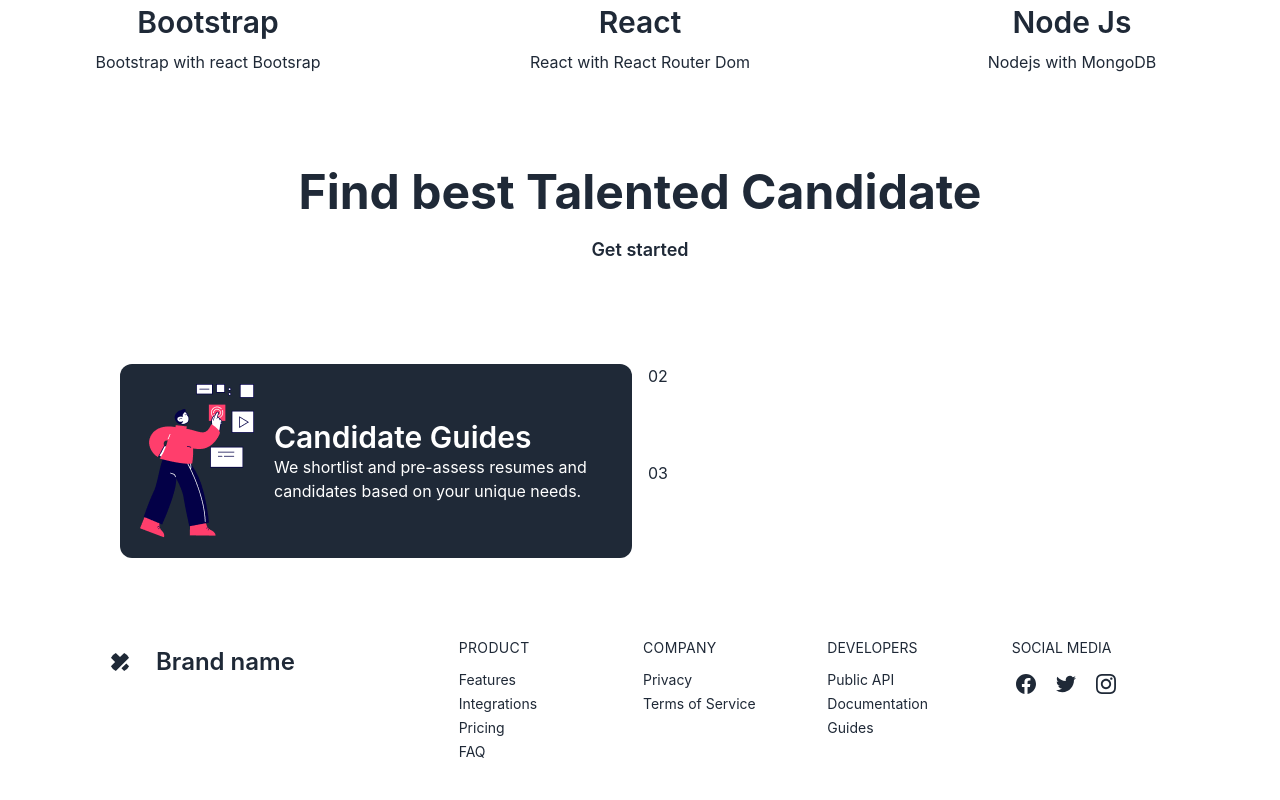
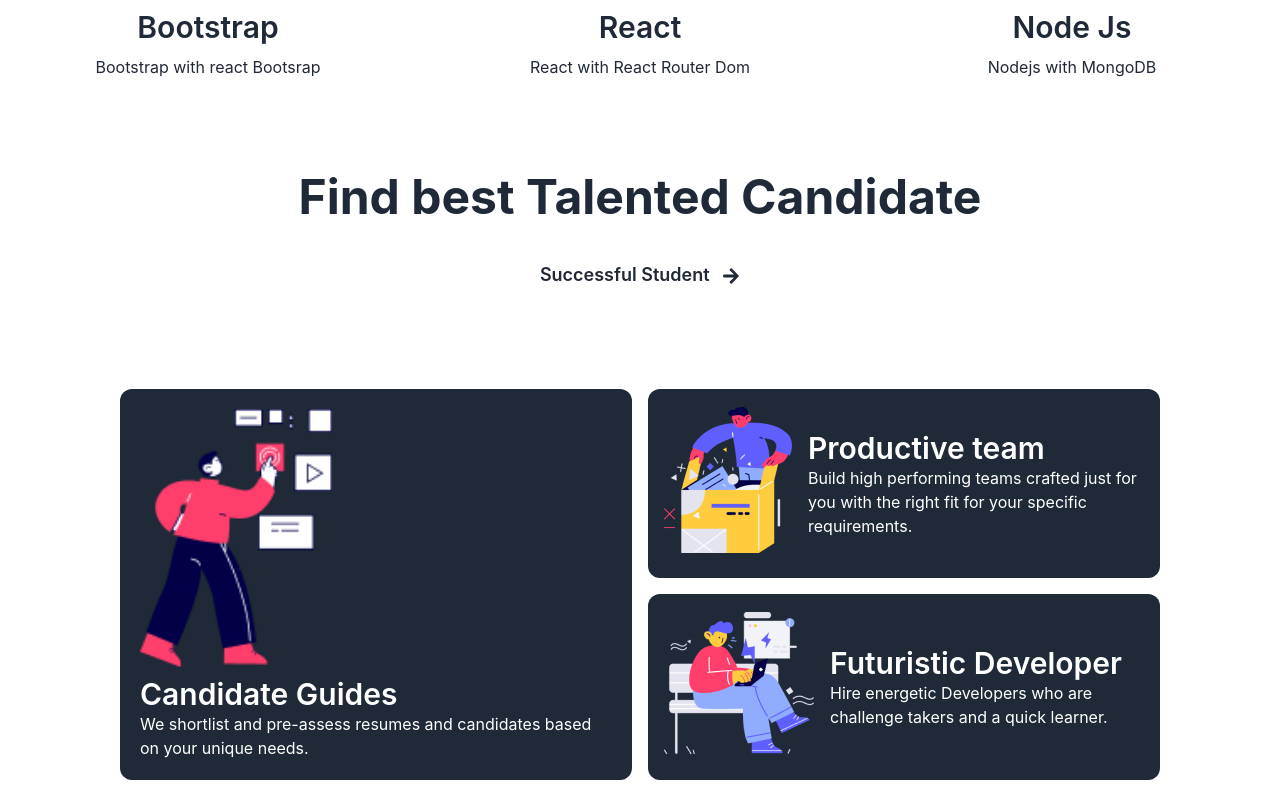
Before and after one commit to masudwebdeveloper/doc-technical-client, a React (Create React App) app: page / in a window 1280 px wide. Shown: the part 1500-2300 px from the top of the page. Built offline with nearby package versions, Linux system fonts and the light colour scheme; no server answers.

Commit message:
talented section is almost done

```diff
--- a/src/pages/Home/Home.jsx
+++ b/src/pages/Home/Home.jsx
@@ -1,15 +1,17 @@
 import React from 'react';
-import { FaBootstrap, FaCss3, FaHtml5, FaNodeJs, FaPlay, FaReact } from 'react-icons/fa';
+import { FaArrowRight, FaBootstrap, FaCss3, FaHtml5, FaNodeJs, FaPlay, FaReact } from 'react-icons/fa';
 import heroPhoto from '../../assets/brands/hero-photo.jpg'
 import photo1 from '../../assets/brands/masud-pic.jpg';
 import photo2 from '../../assets/brands/guides.png';
+import photo3 from '../../assets/brands/productive.png';
+import photo4 from '../../assets/brands/developer.png';
 
 const Home = () => {
 
    return (
       <div>
          <section className='dark:bg-gray-800 py-5 lg:py-10'>
-            <div className='grid grid-cols-1 lg:grid-cols-2 gap-5 container px-3 lg:px-20'>
+            <div className='grid grid-cols-1 lg:grid-cols-2 gap-5 container mx-auto  px-3'>
                <div className='flex flex-col justify-center p-5 lg:p-10'>
                   <h1 className='text-4xl lg:text-6xl mb-3 font-bold text-white'>I want work for NASA</h1>
                   <p className='text-lg lg:text-xl font-semibold text-white'>Online learning has become an integral component of higher education, as is evident by the steady emergence and growth of online course offerings and online academic and professional degree programs</p>
@@ -20,7 +22,7 @@
                </div>
             </div>
          </section >
-         <section className="light:bg-gray-800 py-5 lg:py-10 dark:text-gray-900 container lg:px-20">
+         <section className="light:bg-gray-800 py-5 lg:py-10 dark:text-gray-900 container mx-auto lg:px-20">
             <div className="container flex flex-col mx-auto lg:flex-row">
                <div className="w-full lg:w-1/3 p-5 relative" >
                   <img className='rounded-lg' src={photo1} alt="" />
@@ -90,26 +92,37 @@
             </div>
          </section>
 
-         <section className="light:bg-gray-800 dark:text-gray-800 lg:px-20">
+         <section className="light:bg-gray-800 dark:text-gray-800 lg:px-20 pb-5">
             <div className="container mx-auto flex flex-col items-center px-5 py-10 text-center  xl:max-w-3xl">
                <h1 className="text-4xl font-bold leading-none sm:text-5xl">Find best
                   <span className="dark:text-violet-400"> Talented</span> Candidate
                </h1>
-               <div className="flex flex-wrap justify-center">
-                  <button className="px-8 py-3 m-2 text-lg font-semibold rounded dark:bg-violet-400 dark:text-gray-900">Get started</button>
+               <div className="flex flex-wrap flex-row justify-center hover:translate-x-3 mt-5 transition duration-500">
+                  <button className="px-8 py-3 m-2 text-lg font-semibold rounded dark:bg-violet-400 dark:text-gray-900"> Successful Student <FaArrowRight className='inline ml-2'></FaArrowRight> </button>
                </div>
             </div>
-            <div class="container mx-auto px-5 lg:px-10 p-10 grid grid-cols-4 grid-rows-2 grid-flow-col gap-4">
-               <div class="row-span-3 col-span-2 bg-gray-800 rounded-xl flex items-center">
-                  <img className='p-5' src={photo2} alt="" />
+            <div className="container mx-auto px-5 lg:p-10 grid grid-flow-col-1 lg:grid-cols-4 gap-4">
+               <div className="lg:row-span-4 col-span-4 lg:col-span-2 bg-gray-800 rounded-xl flex flex-col p-5 " data-aos="fade-left">
+                  <img className='w-48 mb-2' src={photo2} alt="" />
                   <div className='pr-3'>
                      <h3 className='text-white text-3xl font-semibold'>Candidate Guides</h3>
                      <p className='text-white'>We shortlist and pre-assess resumes and candidates based on your unique needs.</p>
                   </div>
-
                </div>
-               <div class="col-span-2">02</div>
-               <div class="col-span-2">03</div>
+               <div className="col-span-4 lg:col-span-2 row-span-2 flex items-center bg-gray-800 rounded-xl " data-aos="fade-up">
+               <img className='w-48 mb-2 p-4' src={photo3} alt="" />
+                  <div className='pr-3'>
+                     <h3 className='text-white text-3xl font-semibold'>Productive team</h3>
+                     <p className='text-white'>Build high performing teams crafted just for you with the right fit for your specific requirements.</p>
+                  </div>
+               </div>
+               <div className="col-span-4 lg:col-span-2 row-span-2 flex items-center bg-gray-800 rounded-xl" data-aos="fade-down">
+               <img className='w-48 mb-2 p-4' src={photo4} alt="" />
+                  <div className='pr-3'>
+                     <h3 className='text-white text-3xl font-semibold'>Futuristic Developer</h3>
+                     <p className='text-white'>Hire energetic Developers who are challenge takers and a quick learner.</p>
+                  </div>
+               </div>
             </div>
          </section>
       </div>
```
